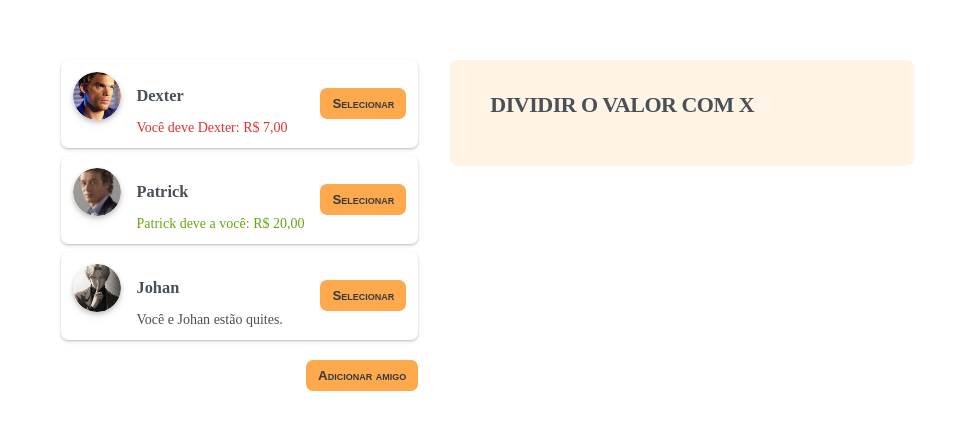
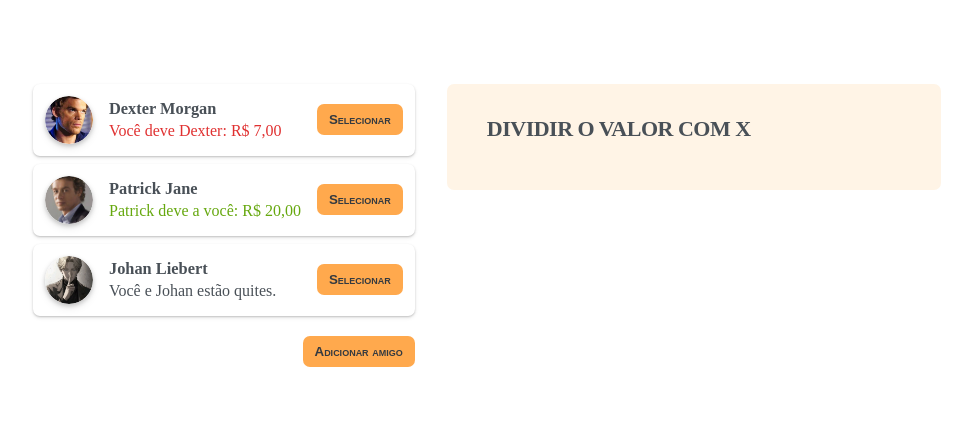
Before and after one commit to call-meRafael/eat-and-split-app, a React (Vite) app: page / in a window 1280 px wide. Shown: the part 175-604 px from the top of the page, without its empty margins (153-1125 px from the left). Built offline with nearby package versions, Linux system fonts and the light colour scheme; a web font is replaced by a local one.

Commit message:
add a div for friend card info

```diff
--- a/src/components/friend.jsx
+++ b/src/components/friend.jsx
@@ -6,7 +6,8 @@ export const Friend = ({ friend, formatBalance }) => {
       <div className="avatar-box">
         <img src={friend.image} alt={friend.name} />
       </div>
-        <h3>{friend.name}</h3>
+      <div className="firend-info">
+        <h3>{friend.name} {friend.lastName}</h3>
         {friend.balance < 0 && (
           <p className="red">
             Você deve {friend.name}: {formatBalance(Math.abs(friend.balance))}
@@ -18,6 +19,7 @@ export const Friend = ({ friend, formatBalance }) => {
           </p>
         )}
         {friend.balance === 0 && <p>Você e {friend.name} estão quites.</p>}
+      </div>
       <Button>Selecionar</Button>
     </li>
   );
--- a/src/data.js
+++ b/src/data.js
@@ -7,18 +7,21 @@ export const initialFriends = [
   {
     id: 118836,
     name: "Dexter",
+    lastName: "Morgan",
     image: dexterPic,
     balance: -7,
   },
   {
     id: 933372,
     name: "Patrick",
+    lastName: "Jane",
     image: patrickPic,
     balance: 20,
   },
   {
     id: 499476,
     name: "Johan",
+    lastName: "Liebert",
     image: johanPic,
     balance: 0,
   },
--- a/src/index.css
+++ b/src/index.css
@@ -132,6 +132,18 @@ img {
   border-radius: var(--radius-md);
   box-shadow: var(--shadow-s);
   transition: 0.5s;
+
+
+  & > :nth-last-of-type(1) {
+    display: flex;
+    flex-direction: column;
+    gap: 0.28rem;
+    /* outline: 1px solid red; */
+
+    & > p {
+      font-size: var(--space-sm);
+    }
+  }
 }
 
 .selected {
```
Lines whose indentation alone changed are shown as unchanged.
